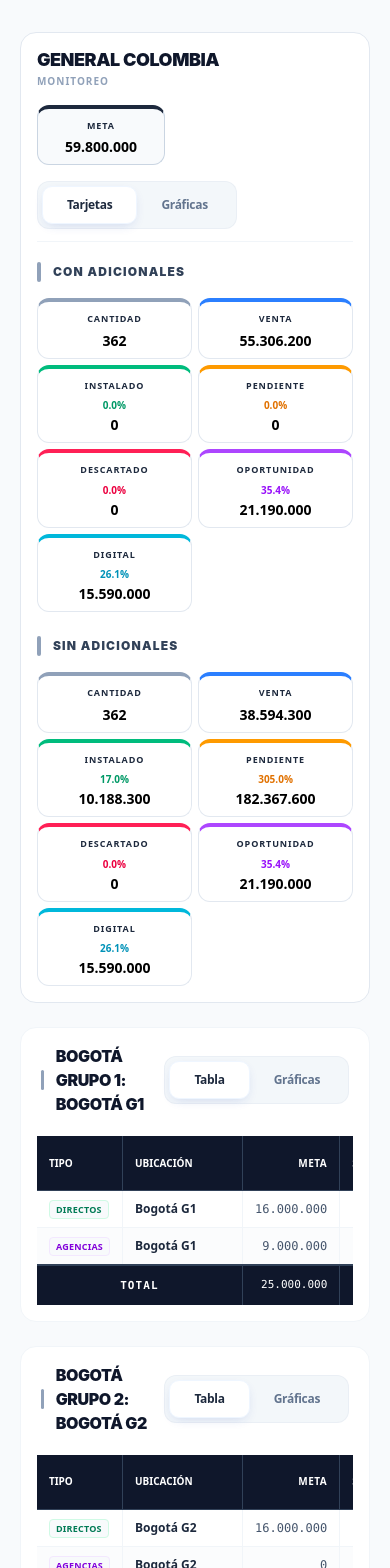
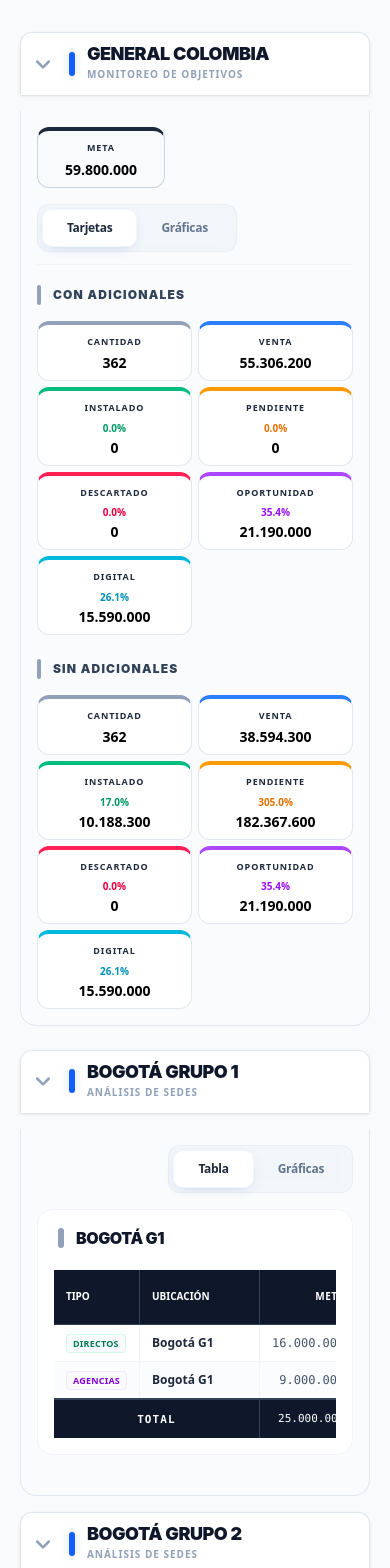
Before and after one commit to DannielDMD/Dashboard-Ventas, a React (Vite) app: page / in a window 390 px wide. Shown: the top 1568 px of the page. Built offline with nearby package versions, Linux system fonts and the light colour scheme.

Commit message:
Se agrega un componente para extraer y expandir el contenido para que ahora sea mas legible sin tener que ver toda la seccion

```diff
--- a/src/components/CardGroup.jsx
+++ b/src/components/CardGroup.jsx
@@ -2,6 +2,7 @@ import React, { useState } from 'react';
 import Card from './Card';
 import CardGroupChart from './CardGroupChart';
 import ViewSelector from './ViewSelector';
+import CollapsibleSection from './CollapsibleSection';
 import { calcPercentage } from '../utils/calculations';
 
 const CardGroup = ({ totals, comparisonData, title = "Resumen de Métricas" }) => {
@@ -65,24 +66,21 @@ const CardGroup = ({ totals, comparisonData, title = "Resumen de Métricas" }) =
   );
 
   return (
-    <div className="bg-white rounded-2xl p-4 border border-slate-200 space-y-4">
-      {/* Header Interno Compacto */}
+    <CollapsibleSection
+      title={title}
+      subtitle="Monitoreo de Objetivos"
+      iconColor="bg-blue-600"
+    >
+      <div className="space-y-4">
+        {/* Header Interno para Selector y Meta */}
         <div className="flex flex-col md:flex-row md:items-center justify-between gap-4 border-b border-slate-100 pb-3">
-        {/* Izquierda: Título y Tarjeta Meta */}
-        <div className="flex flex-col sm:flex-row sm:items-center gap-4 sm:gap-6 flex-1">
-          <div>
-            <h3 className="text-lg md:text-xl font-black text-slate-900 tracking-tight leading-tight uppercase">{title}</h3>
-            <p className="text-[10px] font-bold text-slate-400 uppercase tracking-widest mt-0.5">Monitoreo</p>
-          </div>
-
+          <div className="flex-1">
             {viewMode === 'cards' && (
               <div className="w-32 md:w-36">
                 <Card label="META" value={totals.meta} type="meta" />
               </div>
             )}
           </div>
-
-        {/* Derecha: Selector de Vista */}
           <div className="shrink-0">
             <ViewSelector
               options={selectorOptions}
@@ -93,10 +91,9 @@ const CardGroup = ({ totals, comparisonData, title = "Resumen de Métricas" }) =
           </div>
         </div>
 
+        {/* Contenido */}
         {viewMode === 'cards' ? (
           <div className="space-y-6 pt-1">
-
-          {/* Sección Con Adicionales */}
             {renderMetricSection("Con Adicionales", {
               servicios: totals.servicios,
               venta: totals.ventasAdicionales,
@@ -104,7 +101,6 @@ const CardGroup = ({ totals, comparisonData, title = "Resumen de Métricas" }) =
               pendiente: totals.pendienteAdiciones
             }, false)}
 
-          {/* Sección Sin Adicionales */}
             {renderMetricSection("Sin Adicionales", {
               servicios: totals.servicios,
               venta: totals.ventasSinAdicionales,
@@ -118,6 +114,7 @@ const CardGroup = ({ totals, comparisonData, title = "Resumen de Métricas" }) =
           </div>
         )}
       </div>
+    </CollapsibleSection>
   );
 };
 
--- a/src/components/ChartView.jsx
+++ b/src/components/ChartView.jsx
@@ -1,4 +1,4 @@
-import React from 'react';
+import React, { useState } from 'react';
 import {
   BarChart,
   Bar,
@@ -7,180 +7,166 @@ import {
   CartesianGrid,
   Tooltip,
   Legend,
-  ResponsiveContainer,
-  PieChart,
-  Pie,
-  Cell,
+  ResponsiveContainer
 } from 'recharts';
 
-const COLORS = ['#3b82f6', '#8b5cf6', '#10b981', '#f59e0b', '#ef4444', '#6366f1', '#ec4899'];
-const COMPARISON_COLORS = {
-  'Agencias': '#8b5cf6',
-  'Directos': '#3b82f6',
-  'Grupo 1': '#6366f1',
-  'Grupo 2': '#10b981',
-  'Meta': '#3b82f6',
-  'Ventas': '#8b5cf6',
-  'Instalado': '#10b981',
-  'Pendiente': '#f59e0b',
+const COLORS = {
+  meta: '#334155', // slate-700
+  conAdic: '#3b82f6', // blue-500
+  sinAdic: '#10b981', // emerald-500
+  pendiente: '#f59e0b', // amber-500
+  descartado: '#ef4444', // red-500
+  servicios: '#8b5cf6', // purple-500
 };
 
-const ChartView = ({ totals, comparisonData, title, rightContent }) => {
-  const isComparative = comparisonData && comparisonData.length > 0;
-  const currentTotals = totals || (isComparative ? comparisonData.reduce((acc, curr) => {
-    Object.keys(curr).forEach(key => {
-        if (typeof curr[key] === 'number') acc[key] = (acc[key] || 0) + curr[key];
-    });
-    return acc;
-  }, {}) : null);
+const ChartView = ({ comparisonData, title, rightContent }) => {
+  const [filterMode, setFilterMode] = useState('ambos'); // 'con', 'sin', 'ambos'
 
-  if (!currentTotals && !isComparative) return null;
+  if (!comparisonData || comparisonData.length === 0) return null;
 
-  let barData = [];
-  if (isComparative) {
-    barData = comparisonData.map(d => ({
-        name: d.name,
-        Meta: d.meta,
-        'V. con Adic.': d.ventasAdicionales,
-        'V. sin Adic.': d.ventasSinAdicionales,
-        Instalado: d.instalado,
-        Pendiente: d.pendiente
-    }));
-  } else {
-    barData = [{
-        name: 'Gral',
-        Meta: currentTotals.meta,
-        'V. con Adic.': currentTotals.ventasAdicionales,
-        'V. sin Adic.': currentTotals.ventasSinAdicionales,
-        Instalado: currentTotals.instalado,
-        Pendiente: currentTotals.pendiente,
-    }];
-  }
+  // A. VENTAS: Comparativa de Agencias vs Directos (o Grupos/Ubicaciones)
+  const dataVentas = comparisonData.map(d => ({
+    name: d.name,
+    Meta: d.meta,
+    ...(filterMode === 'ambos' || filterMode === 'con' ? { 'Ventas Con': d.ventasAdicionales } : {}),
+    ...(filterMode === 'ambos' || filterMode === 'sin' ? { 'Ventas Sin': d.ventasSinAdicionales } : {}),
+  }));
 
-  const pieData = [
-    { name: 'Instalado', value: currentTotals.instalado },
-    { name: 'Pendiente', value: currentTotals.pendiente },
-  ];
+  // B. INSTALACIÓN VS PENDIENTE
+  const dataInstalacion = comparisonData.map(d => ({
+    name: d.name,
+    ...(filterMode === 'ambos' || filterMode === 'con' ? {
+        'Instalado Con': d.instaladoAdiciones,
+        'Pendiente Con': d.pendienteAdiciones
+    } : {}),
+    ...(filterMode === 'ambos' || filterMode === 'sin' ? {
+        'Instalado Sin': d.instalado,
+        'Pendiente Sin': d.pendiente
+    } : {}),
+  }));
 
-  const opportunityData = [
-    { name: 'Oport', value: currentTotals.oportunidad },
-    { name: 'Digital', value: currentTotals.digital },
-  ];
+  // C. SERVICIOS
+  const dataServicios = comparisonData.map(d => ({
+    name: d.name,
+    Servicios: d.servicios
+  }));
+
+  const formatTick = (val) => {
+    if (typeof val === 'number') {
+      if (val >= 1000000) return (val / 1000000).toFixed(1) + 'M';
+      if (val >= 1000) return (val / 1000).toFixed(0) + 'k';
+    }
+    return val;
+  };
+
+  const CustomTooltip = ({ active, payload, label }) => {
+    if (active && payload && payload.length) {
+      return (
+        <div className="bg-white p-3 rounded-xl border border-slate-200 shadow-sm text-xs">
+          <p className="font-bold text-slate-800 mb-2">{label}</p>
+          {payload.map((entry, index) => (
+            <div key={index} className="flex items-center gap-2 mb-1">
+              <div className="w-2.5 h-2.5 rounded-full" style={{ backgroundColor: entry.color || entry.payload.fill }}></div>
+              <span className="text-slate-600 font-medium">{entry.name}:</span>
+              <span className="font-black tabular-nums text-slate-900">{entry.value.toLocaleString('es-CO')}</span>
+            </div>
+          ))}
+        </div>
+      );
+    }
+    return null;
+  };
 
   return (
     <div className="bg-white rounded-2xl p-4 border border-gray-100 transition-all duration-300">
       {/* Header Compacto */}
-      <div className="flex items-center justify-between mb-5 px-1 border-b border-slate-50 pb-4">
+      <div className="flex flex-col lg:flex-row lg:items-center justify-between mb-5 px-1 border-b border-slate-50 pb-4 gap-4">
         <div className="flex items-center gap-3">
           <div className="w-1.5 h-5 bg-slate-400 rounded-full"></div>
           <h4 className="text-base md:text-lg font-black text-slate-900 tracking-tight uppercase">
             {title}
           </h4>
         </div>
-        {rightContent && <div>{rightContent}</div>}
+        <div className="flex flex-col sm:flex-row items-center gap-3">
+          {/* Selector de Contexto */}
+          <div className="inline-flex bg-slate-50 p-1 rounded-lg border border-slate-200">
+            {[
+              { id: 'ambos', label: 'Ver Ambos' },
+              { id: 'con', label: 'Con Adicionales' },
+              { id: 'sin', label: 'Sin Adicionales' }
+            ].map((mode) => (
+              <button
+                key={mode.id}
+                onClick={() => setFilterMode(mode.id)}
+                className={`px-3 py-1.5 text-[10px] md:text-[11px] font-bold rounded-md transition-all ${
+                  filterMode === mode.id
+                    ? 'bg-white text-slate-900 shadow-[0_2px_8px_-2px_rgba(0,0,0,0.1)] border border-slate-200/50'
+                    : 'text-slate-500 hover:text-slate-700 focus:outline-none'
+                }`}
+              >
+                {mode.label}
+              </button>
+            ))}
+          </div>
+          {rightContent && rightContent}
+        </div>
       </div>
 
-      <div className="grid grid-cols-1 lg:grid-cols-2 gap-4">
+      <div className="grid grid-cols-1 md:grid-cols-2 lg:grid-cols-3 gap-4">
 
-        {/* Sales & Meta Analysis */}
-        <div className="bg-slate-50/50 p-3 rounded-xl border border-slate-100">
-          <p className="text-[8px] font-black text-slate-400 uppercase tracking-widest mb-3">Meta vs Ventas</p>
-          <div className="h-[160px] w-full">
+        {/* Gráfica A: Ventas */}
+        <div className="bg-slate-50/50 p-3 rounded-xl border border-slate-100 flex flex-col justify-between">
+          <p className="text-[9px] font-black text-slate-400 uppercase tracking-widest mb-3">Comparativa de Ventas</p>
+          <div className="h-[220px] w-full">
             <ResponsiveContainer width="100%" height="100%">
-              <BarChart data={barData}>
-                <CartesianGrid strokeDasharray="3 3" vertical={false} stroke="#e2e8f0" />
-                <XAxis dataKey="name" axisLine={false} tickLine={false} tick={{ fill: '#64748b', fontSize: 9, fontWeight: 700 }} />
-                <YAxis axisLine={false} tickLine={false} tick={{ fill: '#94a3b8', fontSize: 8 }} />
-                <Tooltip
-                  cursor={{ fill: '#f1f5f9' }}
-                  contentStyle={{ borderRadius: '12px', border: 'none', boxShadow: '0 10px 15px -3px rgba(0,0,0,0.1)', fontSize: '10px' }}
-                />
-                <Legend verticalAlign="top" iconType="circle" iconSize={8} wrapperStyle={{ fontSize: '9px', paddingBottom: '10px' }} />
-                <Bar name="Meta" dataKey="Meta" fill={COMPARISON_COLORS.Meta} radius={[3, 3, 0, 0]} barSize={isComparative ? 20 : 35} />
-                <Bar name="V. con Adic." dataKey="V. con Adic." fill="#6366f1" radius={[3, 3, 0, 0]} barSize={isComparative ? 10 : 20} />
-                <Bar name="V. sin Adic." dataKey="V. sin Adic." fill={COMPARISON_COLORS.Ventas} radius={[3, 3, 0, 0]} barSize={isComparative ? 10 : 20} />
+              <BarChart data={dataVentas} margin={{ top: 10, right: 10, left: 0, bottom: 0 }}>
+                <CartesianGrid strokeDasharray="3 3" vertical={false} stroke="#f1f5f9" />
+                <XAxis dataKey="name" axisLine={false} tickLine={false} tick={{ fontSize: 10, fill: '#64748b', fontWeight: 'bold' }} />
+                <YAxis axisLine={false} tickLine={false} tickFormatter={formatTick} tick={{ fontSize: 10, fill: '#94a3b8' }} />
+                <Tooltip content={<CustomTooltip />} />
+                <Legend iconType="circle" iconSize={8} wrapperStyle={{ fontSize: '10px', fontWeight: 'bold' }} verticalAlign="top" />
+                <Bar name="Meta" dataKey="Meta" fill={COLORS.meta} radius={[4, 4, 0, 0]} />
+                {filterMode !== 'sin' && <Bar name="V. Con Adic" dataKey="Ventas Con" fill={COLORS.conAdic} radius={[4, 4, 0, 0]} />}
+                {filterMode !== 'con' && <Bar name="V. Sin Adic" dataKey="Ventas Sin" fill={COLORS.sinAdic} radius={[4, 4, 0, 0]} />}
               </BarChart>
             </ResponsiveContainer>
           </div>
         </div>
 
-        {/* Execution Comparison */}
-        <div className="bg-slate-50/50 p-3 rounded-xl border border-slate-100">
-          <p className="text-[8px] font-black text-slate-400 uppercase tracking-widest mb-3">Instalado vs Pendiente</p>
-          <div className="h-[160px] w-full">
+        {/* Gráfica B: Instalación vs Pendiente */}
+        <div className="bg-slate-50/50 p-3 rounded-xl border border-slate-100 flex flex-col justify-between">
+          <p className="text-[9px] font-black text-slate-400 uppercase tracking-widest mb-3">Instalados vs Pendientes</p>
+          <div className="h-[220px] w-full">
             <ResponsiveContainer width="100%" height="100%">
-              {isComparative ? (
-                <BarChart data={barData}>
-                  <CartesianGrid strokeDasharray="3 3" vertical={false} stroke="#e2e8f0" />
-                  <XAxis dataKey="name" axisLine={false} tickLine={false} tick={{ fill: '#64748b', fontSize: 9, fontWeight: 700 }} />
-                  <YAxis axisLine={false} tickLine={false} tick={{ fill: '#94a3b8', fontSize: 8 }} />
-                  <Tooltip
-                    cursor={{ fill: '#f1f5f9' }}
-                    contentStyle={{ borderRadius: '12px', border: 'none', boxShadow: '0 10px 15px -3px rgba(0,0,0,0.1)', fontSize: '10px' }}
-                  />
-                  <Legend verticalAlign="top" iconType="circle" iconSize={8} wrapperStyle={{ fontSize: '9px', paddingBottom: '10px' }} />
-                  <Bar name="Inst" dataKey="Instalado" fill={COMPARISON_COLORS.Instalado} radius={[3, 3, 0, 0]} barSize={15} />
-                  <Bar name="Pend" dataKey="Pendiente" fill={COMPARISON_COLORS.Pendiente} radius={[3, 3, 0, 0]} barSize={15} />
-                </BarChart>
-              ) : (
-                <PieChart>
-                  <Pie
-                    data={pieData}
-                    cx="50%"
-                    cy="50%"
-                    innerRadius={45}
-                    outerRadius={65}
-                    paddingAngle={5}
-                    dataKey="value"
-                    stroke="none"
-                  >
-                    {pieData.map((entry, index) => (
-                      <Cell key={`cell-${index}`} fill={COMPARISON_COLORS[entry.name]} />
-                    ))}
-                  </Pie>
-                  <Tooltip contentStyle={{ borderRadius: '12px', border: 'none', fontSize: '10px' }} />
-                  <Legend verticalAlign="bottom" iconType="circle" iconSize={8} wrapperStyle={{ fontSize: '9px' }} />
-                </PieChart>
-              )}
-            </ResponsiveContainer>
-          </div>
-        </div>
-
-        {/* Opportunity Breakdown */}
-        <div className="bg-slate-50/50 p-3 rounded-xl border border-slate-100">
-          <p className="text-[8px] font-black text-slate-400 uppercase tracking-widest mb-3">Oportunidad vs Digital</p>
-          <div className="h-[120px] w-full">
-            <ResponsiveContainer width="100%" height="100%">
-              <BarChart data={opportunityData} layout="vertical" margin={{ left: -10 }}>
-                <CartesianGrid strokeDasharray="3 3" horizontal={false} stroke="#e2e8f0" />
-                <XAxis type="number" hide />
-                <YAxis dataKey="name" type="category" axisLine={false} tickLine={false} tick={{ fill: '#64748b', fontWeight: 800, fontSize: 10 }} />
-                <Tooltip
-                  cursor={{ fill: '#f1f5f9' }}
-                  contentStyle={{ borderRadius: '12px', border: 'none', fontSize: '10px' }}
-                />
-                <Bar dataKey="value" fill="#3b82f6" radius={[0, 4, 4, 0]} barSize={15}>
-                  {opportunityData.map((entry, index) => (
-                    <Cell key={`cell-${index}`} fill={COLORS[index % COLORS.length]} />
-                  ))}
-                </Bar>
+              <BarChart data={dataInstalacion} margin={{ top: 10, right: 10, left: 0, bottom: 0 }}>
+                <CartesianGrid strokeDasharray="3 3" vertical={false} stroke="#f1f5f9" />
+                <XAxis dataKey="name" axisLine={false} tickLine={false} tick={{ fontSize: 10, fill: '#64748b', fontWeight: 'bold' }} />
+                <YAxis axisLine={false} tickLine={false} tickFormatter={formatTick} tick={{ fontSize: 10, fill: '#94a3b8' }} />
+                <Tooltip content={<CustomTooltip />} />
+                <Legend iconType="circle" iconSize={8} wrapperStyle={{ fontSize: '10px', fontWeight: 'bold' }} verticalAlign="top" />
+                {filterMode !== 'sin' && <Bar name="Inst (Con)" dataKey="Instalado Con" fill={COLORS.conAdic} radius={[4, 4, 0, 0]} stackId="con" />}
+                {filterMode !== 'sin' && <Bar name="Pend (Con)" dataKey="Pendiente Con" fill="#eab308" radius={[4, 4, 0, 0]} stackId="con" />}
+                {filterMode !== 'con' && <Bar name="Inst (Sin)" dataKey="Instalado Sin" fill={COLORS.sinAdic} radius={[4, 4, 0, 0]} stackId="sin" />}
+                {filterMode !== 'con' && <Bar name="Pend (Sin)" dataKey="Pendiente Sin" fill={COLORS.pendiente} radius={[4, 4, 0, 0]} stackId="sin" />}
               </BarChart>
             </ResponsiveContainer>
           </div>
         </div>
 
-        {/* Services / Descartado Summary */}
-        <div className="bg-slate-50/50 p-3 rounded-xl border border-slate-100">
-          <p className="text-[8px] font-black text-slate-400 uppercase tracking-widest mb-3">Otros Indicadores</p>
-          <div className="grid grid-cols-2 gap-2 h-full pt-2">
-             <div className="bg-white p-3 rounded-xl border border-slate-100 shadow-sm flex flex-col justify-center">
-                <span className="text-[8px] font-black text-slate-400 uppercase tracking-[0.2em] block mb-1">Servicios</span>
-                <span className="text-xl font-black text-indigo-600 leading-none">{currentTotals.servicios}</span>
-             </div>
-             <div className="bg-white p-3 rounded-xl border border-slate-100 shadow-sm flex flex-col justify-center">
-                <span className="text-[8px] font-black text-slate-400 uppercase tracking-[0.2em] block mb-1">Descartado</span>
-                <span className="text-xl font-black text-rose-500 leading-none">{currentTotals.descartado}</span>
-             </div>
+        {/* Gráfica C: Servicios */}
+        <div className="bg-slate-50/50 p-3 rounded-xl border border-slate-100 flex flex-col justify-between">
+          <p className="text-[9px] font-black text-slate-400 uppercase tracking-widest mb-3">Volumen de Servicios</p>
+          <div className="h-[220px] w-full">
+            <ResponsiveContainer width="100%" height="100%">
+              <BarChart data={dataServicios} margin={{ top: 10, right: 10, left: 0, bottom: 0 }}>
+                <CartesianGrid strokeDasharray="3 3" vertical={false} stroke="#f1f5f9" />
+                <XAxis dataKey="name" axisLine={false} tickLine={false} tick={{ fontSize: 10, fill: '#64748b', fontWeight: 'bold' }} />
+                <YAxis axisLine={false} tickLine={false} tickFormatter={formatTick} tick={{ fontSize: 10, fill: '#94a3b8' }} />
+                <Tooltip content={<CustomTooltip />} />
+                <Legend iconType="circle" iconSize={8} wrapperStyle={{ fontSize: '10px', fontWeight: 'bold' }} verticalAlign="top" />
+                <Bar name="Servicios" dataKey="Servicios" fill={COLORS.servicios} radius={[4, 4, 0, 0]} />
+              </BarChart>
+            </ResponsiveContainer>
           </div>
         </div>
 
--- /dev/null
+++ b/src/components/CollapsibleSection.jsx
@@ -0,0 +1,40 @@
+import React, { useState } from 'react';
+
+const CollapsibleSection = ({ title, subtitle, children, defaultExpanded = true, iconColor = "bg-blue-600" }) => {
+  const [isExpanded, setIsExpanded] = useState(defaultExpanded);
+
+  return (
+    <div className={`transition-all duration-300 ${isExpanded ? 'space-y-4' : 'space-y-0'}`}>
+      <div
+        className={`flex items-center justify-between p-3 rounded-xl border border-slate-200 cursor-pointer group transition-all ${isExpanded ? 'bg-white shadow-sm border-b-transparent rounded-b-none' : 'bg-white hover:bg-slate-50'}`}
+        onClick={() => setIsExpanded(!isExpanded)}
+      >
+        <div className="flex items-center gap-4">
+          <div className={`transition-transform duration-300 ${isExpanded ? 'rotate-0' : '-rotate-90'}`}>
+            <svg className="w-5 h-5 text-slate-400 group-hover:text-slate-600" fill="none" stroke="currentColor" viewBox="0 0 24 24">
+              <path strokeLinecap="round" strokeLinejoin="round" strokeWidth="3" d="M19 9l-7 7-7-7" />
+            </svg>
+          </div>
+          <div className="flex items-center gap-3">
+             <div className={`w-1.5 h-6 ${iconColor} rounded-full shadow-[0_0_10px_rgba(37,99,235,0.2)]`}></div>
+             <div>
+               <h3 className="text-lg md:text-xl font-black text-slate-900 tracking-tight uppercase leading-none">{title}</h3>
+               {subtitle && <p className="text-[10px] font-bold text-slate-400 uppercase tracking-widest mt-1">{subtitle}</p>}
+             </div>
+          </div>
+        </div>
+        {!isExpanded && (
+          <span className="text-[10px] font-bold text-blue-600 uppercase tracking-widest">Click para expandir</span>
+        )}
+      </div>
+
+      <div className={`overflow-hidden transition-all duration-500 ease-in-out ${isExpanded ? 'max-h-[5000px] opacity-100' : 'max-h-0 opacity-0'}`}>
+        <div className={`space-y-4 p-4 bg-slate-50/10 border-x border-b border-slate-200 rounded-b-2xl`}>
+          {children}
+        </div>
+      </div>
+    </div>
+  );
+};
+
+export default CollapsibleSection;
--- a/src/components/TableSection.jsx
+++ b/src/components/TableSection.jsx
@@ -3,13 +3,14 @@ import Table from './Table';
 import CardGroup from './CardGroup';
 import ChartView from './ChartView';
 import ViewSelector from './ViewSelector';
+import CollapsibleSection from './CollapsibleSection';
 import { calculateTotals } from '../utils/calculations';
 
 const TableSection = ({ sectionData, showSummary = true }) => {
   const { nombre, ubicaciones } = sectionData;
   const [viewMode, setViewMode] = useState('table'); // 'table' | 'chart'
 
-  // Totales de la sección completa (ej. la suma de todas las tablas en Regionales)
+  // Totales de la sección completa
   const allRowsInSection = useMemo(() => {
     return ubicaciones.flatMap(u => u.filas);
   }, [ubicaciones]);
@@ -24,25 +25,24 @@ const TableSection = ({ sectionData, showSummary = true }) => {
   }, [ubicaciones]);
 
   const selectorOptions = [
-    {
-      label: 'Tabla',
-      value: 'table',
-      //icon: <svg className="w-full h-full" fill="none" stroke="currentColor" viewBox="0 0 24 24"><path strokeLinecap="round" strokeLinejoin="round" strokeWidth="2" d="M3 10h18M3 14h18m-9-4v8m-7 0h14a2 2 0 002-2V8a2 2 0 00-2-2H5a2 2 0 00-2 2v10a2 2 0 002 2z" /></svg>
-    },
-    {
-      label: 'Gráficas',
-      value: 'chart',
-      //icon: <svg className="w-full h-full" fill="none" stroke="currentColor" viewBox="0 0 24 24"><path strokeLinecap="round" strokeLinejoin="round" strokeWidth="2" d="M9 19v-6a2 2 0 00-2-2H5a2 2 0 00-2 2v6a2 2 0 002 2h2a2 2 0 002-2zm0 0V9a2 2 0 012-2h2a2 2 0 012 2v10m-6 0a2 2 0 002 2h2a2 2 0 002-2m0 0V5a2 2 0 012-2h2a2 2 0 012 2v14a2 2 0 01-2 2h-2a2 2 0 01-2-2z" /></svg>
-    }
+    { label: 'Tabla', value: 'table' },
+    { label: 'Gráficas', value: 'chart' }
   ];
 
   return (
+    <CollapsibleSection title={nombre} subtitle="Análisis de Sedes">
       <div className="space-y-4">
-      {/* Contenido Dinámico */}
+        <div className="flex justify-end">
+          <ViewSelector
+            options={selectorOptions}
+            activeValue={viewMode}
+            onChange={setViewMode}
+            compact
+          />
+        </div>
+
         {ubicaciones.map((u, i) => {
           const locTotals = calculateTotals(u.filas);
-
-        // Datos comparativos: Agencias vs Directos
           const agenciasRows = u.filas.filter(r => r.tipo === 'Agencias');
           const directosRows = u.filas.filter(r => r.tipo === 'Directos');
           const compData = [
@@ -50,44 +50,40 @@ const TableSection = ({ sectionData, showSummary = true }) => {
             { ...calculateTotals(directosRows), name: 'Directos' }
           ];
 
-        // Título: Si es la primera tabla de una sección, combinamos el nombre de la sección con el de la ubicación
-        const displayTitle = i === 0 ? `${nombre}: ${u.nombre}` : u.nombre;
-
-        // El selector solo se muestra en la primera tabla/gráfica de la sección
-        const selector = i === 0 ? (
-          <ViewSelector
-            options={selectorOptions}
-            activeValue={viewMode}
-            onChange={setViewMode}
-            compact
-          />
-        ) : null;
-
           return viewMode === 'table' ? (
             <Table
               key={i}
               rows={u.filas}
               totals={locTotals}
-            title={displayTitle}
-            rightContent={selector}
+              title={u.nombre}
             />
           ) : (
             <ChartView
               key={i}
               comparisonData={compData}
-            title={displayTitle}
-            rightContent={selector}
+              title={u.nombre}
             />
           );
         })}
 
+        {/* Gráfica Comparativa Regional */}
+        {viewMode === 'chart' && ubicaciones.length > 1 && (
+          <div className="mt-8 pt-6 border-t border-slate-200/50">
+            <ChartView
+              comparisonData={sectionComparisonData}
+              title={`Comparativa de Ubicaciones en ${nombre}`}
+            />
+          </div>
+        )}
+
         {/* Resumen de la sección completa */}
         {showSummary && (
-        <div className="pt-2 border-t border-gray-200/50">
+          <div className="pt-2 border-t border-slate-200/50">
             <CardGroup totals={sectionTotals} comparisonData={sectionComparisonData} title={`${nombre} Total`} />
           </div>
         )}
       </div>
+    </CollapsibleSection>
   );
 };
 
```
Also changed, not shown: src/pages/Dashboard.jsx (+9 -2 lines). Lines whose indentation alone changed are shown as unchanged.
